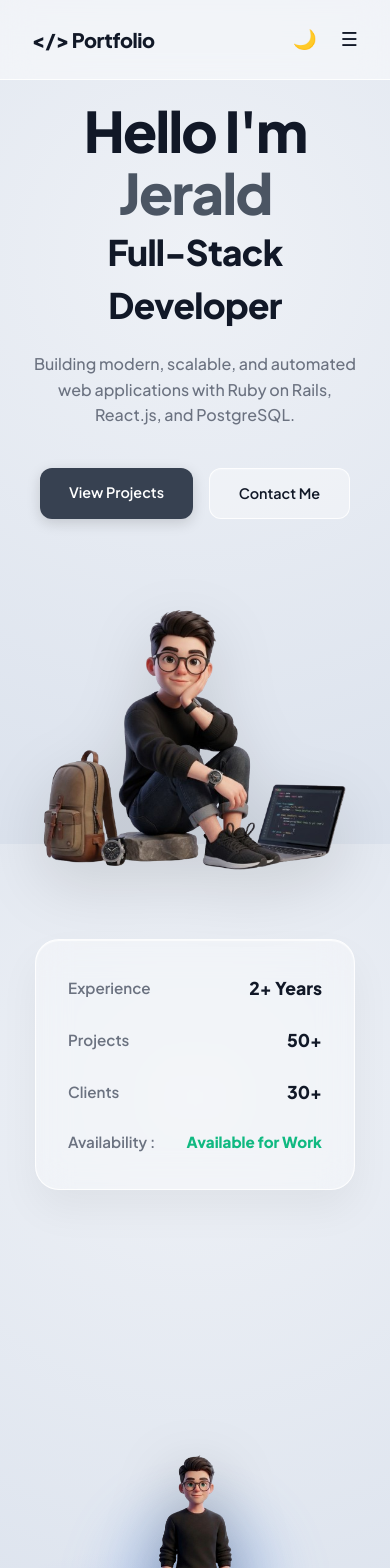
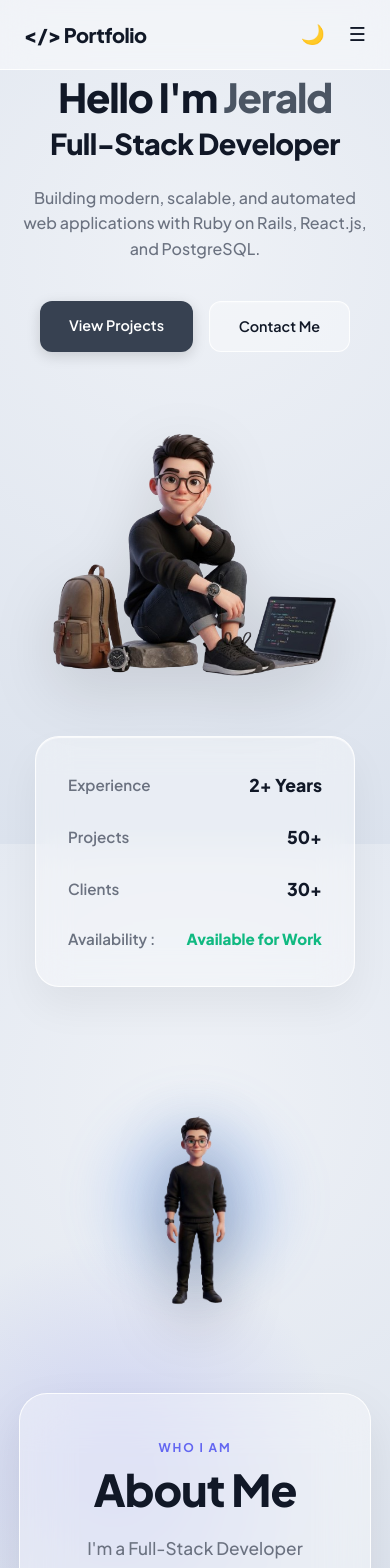
Before and after one commit to cabitladaj/cabitladaj.github.io, a React (Vite) app: page / in a window 390 px wide. Shown: the top 1568 px of the page. Built offline with nearby package versions, Linux system fonts and the light colour scheme.

Commit message:
new update

```diff
--- a/src/App.css
+++ b/src/App.css
@@ -162,26 +162,35 @@ body {
   display: none;
 }
 
-/* SECTIONS LAYOUT (Min-height para hindi maputol ang content) */
+/* SECTIONS LAYOUT */
 .hero-section,
 .section,
 .footer-section {
-  min-height: 100vh;
   width: 100%;
   display: flex;
   flex-direction: column;
-  justify-content: center;
-  padding: 100px 4rem 4rem 4rem;
+  justify-content: flex-start; /* Binago mula center para nasa taas agad ang content */
+  padding: 30px 4rem 3rem 4rem; /* Binabaan mula 90px patungong 60px */
   box-sizing: border-box;
 }
 
-/* HERO SECTION GRID (Pinalaki ang gitna para sa 3D Avatar) */
+.section {
+  width: 100%;
+  display: flex;
+  flex-direction: column;
+  justify-content: flex-start;
+  padding-top: 50px; /* Ibaba ito mula sa lumang 90px/100px para lumapit sa header */
+  padding-bottom: 4rem;
+  padding-left: 4rem;
+  padding-right: 4rem;
+  box-sizing: border-box;
+}
+
+/* Panatilihing sapat ang taas ng hero section */
 .hero-section {
-  display: grid;
-  grid-template-columns: 1fr 1.2fr 0.8fr;
-  align-items: center;
-  gap: 1.5rem;
-  padding-top: 100px;
+  min-height: 90vh;
+  padding-top: 90px; /* Para sa hero lang para di maipit sa navbar */
+  justify-content: center;
 }
 
 .hero-left {
@@ -613,17 +622,16 @@ body {
    ========================================= */
 
 .contact-section {
-  padding: 5rem 1rem;
+  padding-top: 40px !important; /* Dikit na ito nang husto sa header */
 }
-
 .contact-container {
   max-width: 1100px;
   margin: 0 auto;
 }
 
 .contact-header {
-  text-align: center;
-  margin-bottom: 3rem;
+  margin-top: 0 !important;
+  margin-bottom: 1.5rem; /* Binawasan din ang space sa ilalim ng title */
 }
 
 .contact-badge {
@@ -911,35 +919,6 @@ body {
   }
 }
 
-/* Spinner Loader Styling */
-.loading-state {
-  display: inline-flex;
-  align-items: center;
-  justify-content: center;
-  gap: 10px;
-}
-
-.spinner {
-  width: 18px;
-  height: 18px;
-  border: 2px solid rgba(255, 255, 255, 0.3);
-  border-radius: 50%;
-  border-top-color: #ffffff;
-  animation: spin 0.8s linear infinite;
-}
-
-@keyframes spin {
-  to {
-    transform: rotate(360deg);
-  }
-}
-
-/* Optional: Disabled state style */
-.btn-submit:disabled {
-  opacity: 0.7;
-  cursor: not-allowed;
-}
-
 /* MOBILE RESPONSIVE DESIGN */
 @media (max-width: 992px) {
   .about-wrapper {
@@ -1114,12 +1093,15 @@ body {
   font-weight: 500;
 }
 
-/* MOBILE & TABLET RESPONSIVE */
+/* --- MOBILE & TABLET RESPONSIVE FIXES --- */
+
 @media (max-width: 1024px) {
   .hero-section {
     grid-template-columns: 1fr;
     text-align: center;
-    gap: 2.5rem;
+    gap: 2rem;
+    padding-top: 120px;
+    min-height: auto;
   }
 
   .hero-description {
@@ -1131,57 +1113,117 @@ body {
     justify-content: center;
   }
 
-  .hero-center {
-    order: 0;
-  }
-
   .hero-right {
     margin-left: 0;
     justify-content: center;
   }
 
   .avatar-frame {
-    width: 320px;
-    height: 340px;
+    width: 300px;
+    height: 320px;
   }
 
   .avatar-img.active {
     transform: translateX(-50%) scale(1.05);
   }
+
+  .skills-grid {
+    grid-template-columns: repeat(2, 1fr);
+  }
 }
 
 @media (max-width: 768px) {
   .navbar {
-    padding: 0 2rem;
+    padding: 0 1.5rem;
+    height: 70px;
   }
+
   .hamburger-btn {
     display: block;
+    z-index: 10001;
   }
+
   .nav-socials {
     display: none;
   }
+
+  /* Mobile Dropdown Menu Fixed Layout */
   .nav-links {
-    position: absolute;
-    top: 80px;
+    position: fixed;
+    top: 70px;
     left: 0;
-    width: 100%;
+    width: 100vw;
+    height: calc(100vh - 70px);
     background: var(--bg-card);
     backdrop-filter: blur(25px);
+    -webkit-backdrop-filter: blur(25px);
     flex-direction: column;
     align-items: center;
+    justify-content: center;
     padding: 2rem 0;
-    gap: 1.5rem;
+    gap: 2rem;
     border-bottom: 1px solid var(--glass-border);
-    display: none;
+    clip-path: polygon(0 0, 100% 0, 100% 0, 0 0);
+    transition: clip-path 0.4s ease-in-out;
+    pointer-events: none;
+    z-index: 9998;
   }
+
   .nav-links.open {
-    display: flex;
+    clip-path: polygon(0 0, 100% 0, 100% 100%, 0 100%);
+    pointer-events: all;
   }
-  .hero-section, .section, .footer-section {
-    padding-left: 1.5rem;
-    padding-right: 1.5rem;
+
+  /* Sections Spacing for Mobile */
+  .hero-section,
+  .section,
+
+  .footer-section {
+    padding: 75px 1.2rem 2rem 1.2rem; /* Ginawang 65px para mas malapit sa navbar */  }
+.section,
+  .contact-section {
+    padding-top: 30px !important; /* Mas malapit sa header kapag mobile */
+    padding-left: 1.2rem;
+    padding-right: 1.2rem;
   }
+  .hero-title {
+    font-size: 2.5rem;
+  }
+
+  .hero-subtitle {
+    font-size: 1.8rem;
+  }
+
+  /* Skills & Projects Columns Stack sa Mobile */
   .skills-grid {
     grid-template-columns: 1fr;
   }
+
+  .projects-grid {
+    grid-template-columns: 1fr;
+  }
+
+  /* About Glass Card Mobile Padding Adjustment */
+  .about-glass-card {
+    padding: 2.5rem 1.5rem;
+    text-align: center;
+  }
+
+  .about-avatar-container {
+    position: relative;
+    left: 0;
+    bottom: 0;
+    width: 240px;
+    height: 320px;
+    margin: 0 auto 1.5rem auto;
+  }
+
+  .about-wrapper {
+    flex-direction: column;
+  }
+
+  /* Contact Form Adjustments */
+  .contact-form-card {
+    padding: 1.5rem;
+  }
 }
```
